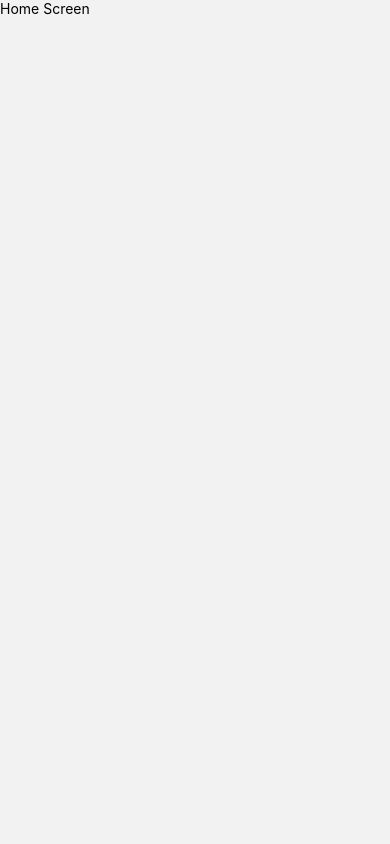
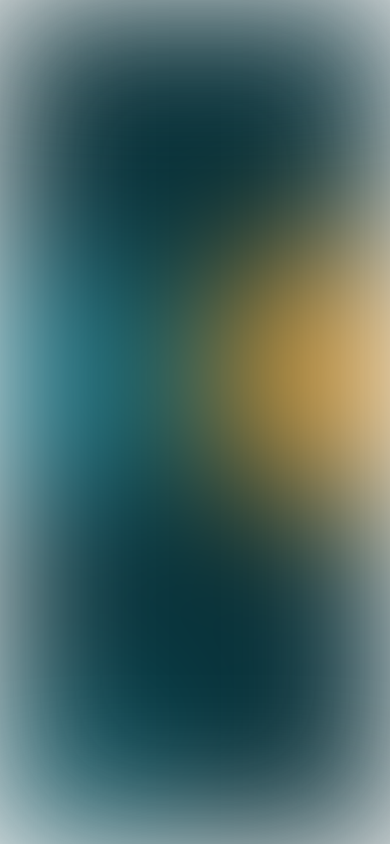
Before and after one commit to heefan/rn-weatherapp, a React Native app in the folder weatherapp/: screen /Home in a window 390 px wide. Built offline with nearby package versions, Linux system fonts and the light colour scheme.

Commit message:
close #3, add background image for HomeScreen [3]

```diff
--- a/weatherapp/screens/HomeScreen.js
+++ b/weatherapp/screens/HomeScreen.js
@@ -1,12 +1,15 @@
+
 import React from 'react';
-import { View, Text, SafeAreaView } from 'react-native';
+import {View, StatusBar, Image } from 'react-native';
 
 export default function HomeScreen() {
     return (
-        <SafeAreaView>
-            <View>
-                <Text>Home Screen</Text>
-            </View>
-        </SafeAreaView>
+        <View style={{flex: 1, position: 'relative'}}>
+            <StatusBar barStyle={"light-content"} />
+            <Image
+                blurRadius={70}
+                source={require("../assets/images/bg.png")}
+                style={{width: '100%', height: '100%', position: 'absolute'}} />
+        </View>
     );
 }
```
Also changed, not shown: weatherapp/assets/images/bg.png (added).
